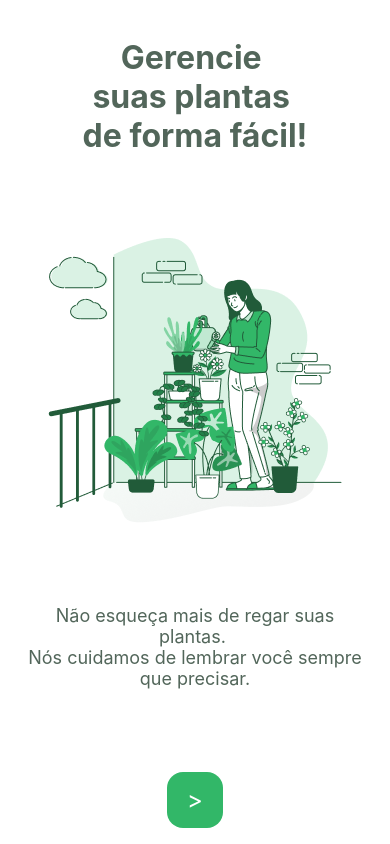
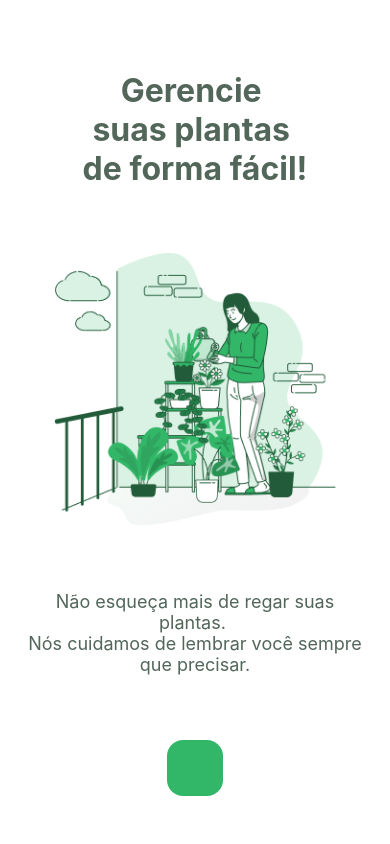
Before and after one commit to DanielAraldi/PlantManager, a React Native app: screen / in a window 390 px wide. Built offline with nearby package versions, Linux system fonts and the light colour scheme.

Commit message:
refactor: remove component Button unnecessary

```diff
--- a/src/components/Button.tsx
+++ /dev/null
@@ -1,38 +0,0 @@
-import React from "react";
-import {
-  Text,
-  TouchableOpacity,
-  StyleSheet,
-  TouchableOpacityProps,
-} from "react-native";
-
-import colors from "../styles/colors";
-
-interface ButtonProps extends TouchableOpacityProps {
-  title: string;
-}
-
-export function Button({ title, ...rest }: ButtonProps) {
-  return (
-    <TouchableOpacity style={styles.button} activeOpacity={0.75} {...rest}>
-      <Text style={styles.buttonText}>{title}</Text>
-    </TouchableOpacity>
-  );
-}
-
-const styles = StyleSheet.create({
-  button: {
-    backgroundColor: colors.green,
-    justifyContent: "center",
-    alignItems: "center",
-    borderRadius: 16,
-    marginBottom: 16,
-    height: 56,
-    width: 56,
-  },
-
-  buttonText: {
-    color: colors.white,
-    fontSize: 24,
-  },
-});
--- a/src/pages/Welcome.tsx
+++ b/src/pages/Welcome.tsx
@@ -1,7 +1,12 @@
 import React from "react";
-import { SafeAreaView, Text, StyleSheet, Image } from "react-native";
-
-import { Button } from "../components/Button";
+import {
+  SafeAreaView,
+  Text,
+  StyleSheet,
+  Image,
+  TouchableOpacity,
+  Dimensions,
+} from "react-native";
 
 import wateringImg from "../assets/watering.png";
 
@@ -15,12 +20,14 @@
         suas plantas {"\n"}
         de forma fácil!
       </Text>
-      <Image source={wateringImg} />
+      <Image source={wateringImg} style={styles.image} resizeMode="contain" />
       <Text style={styles.subtitle}>
         Não esqueça mais de regar suas plantas. {"\n"}
         Nós cuidamos de lembrar você sempre que precisar.
       </Text>
-      <Button title=">" />
+      <TouchableOpacity style={styles.button} activeOpacity={0.75}>
+        <Text style={styles.buttonText}></Text>
+      </TouchableOpacity>
     </SafeAreaView>
   );
 }
@@ -29,7 +36,7 @@
   container: {
     flex: 1,
     alignItems: "center",
-    justifyContent: "space-between",
+    justifyContent: "space-around",
   },
 
   title: {
@@ -48,7 +55,21 @@
   },
 
   image: {
-    width: 292,
-    height: 284,
+    height: Dimensions.get("window").width * 0.7,
+  },
+
+  button: {
+    backgroundColor: colors.green,
+    justifyContent: "center",
+    alignItems: "center",
+    borderRadius: 16,
+    marginBottom: 16,
+    height: 56,
+    width: 56,
+  },
+
+  buttonText: {
+    color: colors.white,
+    fontSize: 24,
   },
 });
```
